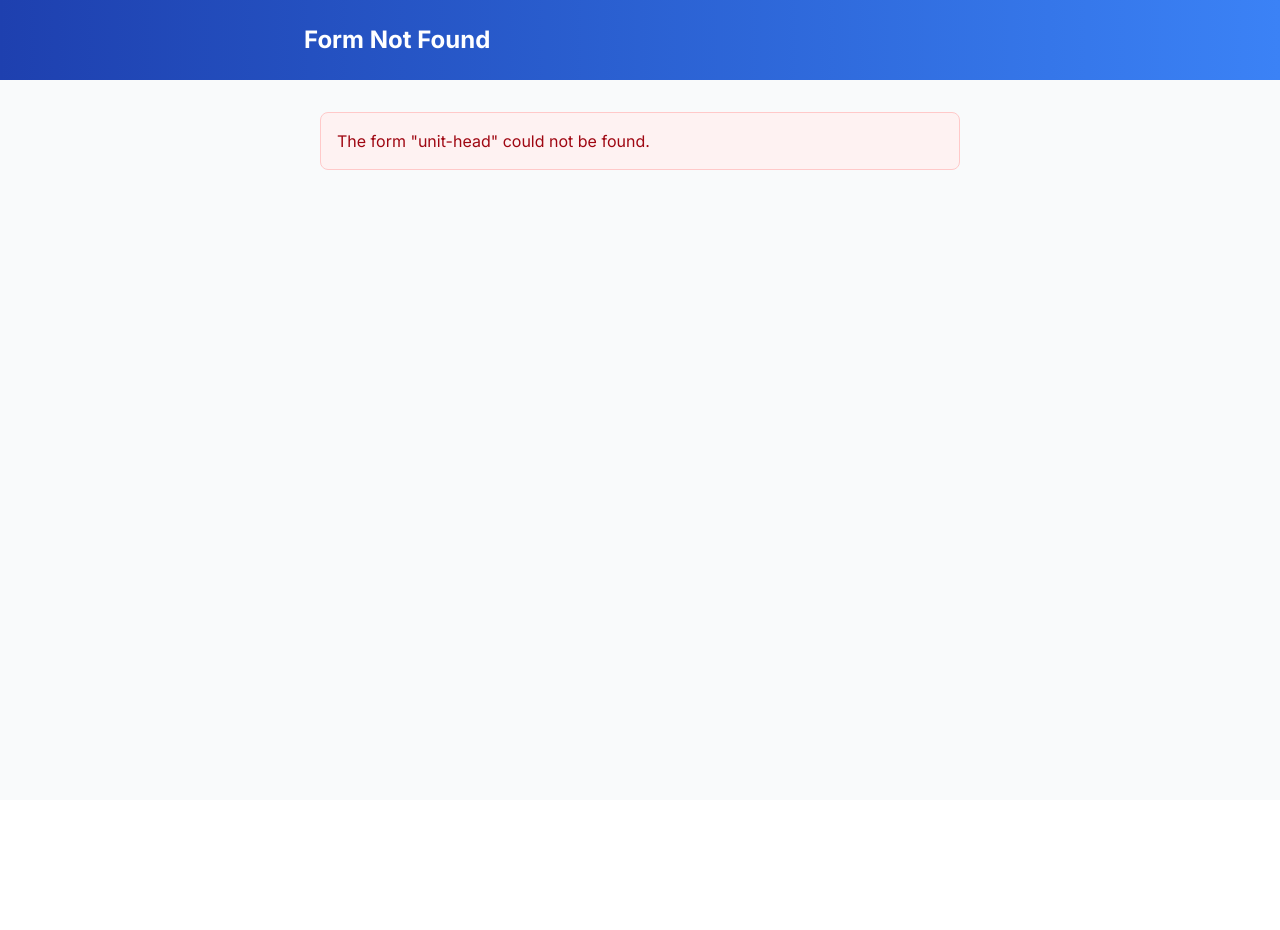
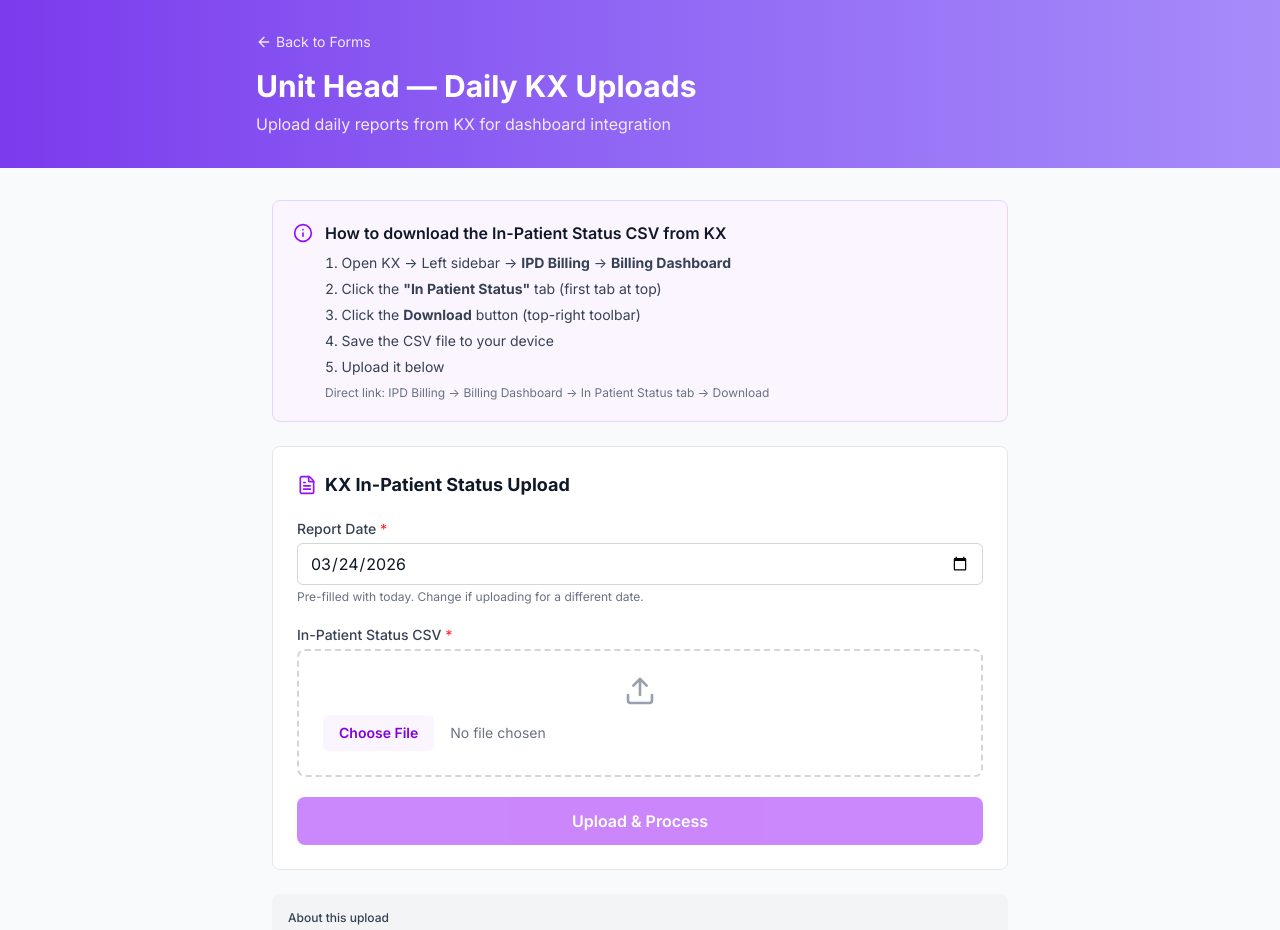
Before and after one commit to vinaybhardwaj-commits/EHRC-Daily-Dash, a Next.js app: page /form/unit-head in a window 1280 px wide. Before the commit this address had no page. Shown: the top 930 px of the page. Before the commit the page ends 800 px from the top, so only its background shows below. Built offline with nearby package versions, Linux system fonts and the light colour scheme.

Commit message:
Add Unit Head upload form for KX In-Patient Status CSV

```diff
--- /dev/null
+++ b/src/app/form/unit-head/page.tsx
@@ -0,0 +1,199 @@
+'use client';
+
+import { useState, useRef } from 'react';
+import Link from 'next/link';
+import { ArrowLeft, Upload, CheckCircle, AlertCircle, FileText, Info } from 'lucide-react';
+
+export default function UnitHeadUploadPage() {
+  const [file, setFile] = useState<File | null>(null);
+  const [date, setDate] = useState(() => {
+    const d = new Date();
+    return d.toISOString().split('T')[0];
+  });
+  const [status, setStatus] = useState<'idle' | 'uploading' | 'success' | 'error'>('idle');
+  const [result, setResult] = useState<Record<string, unknown> | null>(null);
+  const [errorMsg, setErrorMsg] = useState('');
+  const fileRef = useRef<HTMLInputElement>(null);
+
+  const handleSubmit = async (e: React.FormEvent) => {
+    e.preventDefault();
+    if (!file) return;
+
+    setStatus('uploading');
+    setErrorMsg('');
+    setResult(null);
+
+    try {
+      const formData = new FormData();
+      formData.append('file', file);
+      formData.append('date', date);
+
+      const resp = await fetch('/api/kx-upload', {
+        method: 'POST',
+        body: formData,
+      });
+
+      const data = await resp.json();
+
+      if (!resp.ok) {
+        throw new Error(data.error || 'Upload failed');
+      }
+
+      setResult(data);
+      setStatus('success');
+      setFile(null);
+      if (fileRef.current) fileRef.current.value = '';
+    } catch (err) {
+      setErrorMsg(err instanceof Error ? err.message : 'Upload failed');
+      setStatus('error');
+    }
+  };
+
+  const formatINR = (n: number) => {
+    if (n >= 10000000) return "`\u20B9${(n / 10000000).toFixed(2)} Cr`";
+    if (n >= 100000) return "`\u20B9${(n / 100000).toFixed(2)} L`";
+    if (n >= 1000) return "`\u20B9${(n / 1000).toFixed(1)} K`";
+    return "`\u20B9${n.toFixed(0)}`";
+  };
+
+  return (
+    <div className="min-h-screen bg-gray-50">
+      {/* Header */}
+      <div className="bg-gradient-to-r from-[#7c3aed] to-[#a78bfa] text-white py-8 px-4">
+        <div className="max-w-3xl mx-auto">
+          <Link href="/form" className="inline-flex items-center text-purple-100 hover:text-white mb-4 text-sm">
+            <ArrowLeft className="w-4 h-4 mr-1" /> Back to Forms
+          </Link>
+          <h1 className="text-3xl font-bold mb-2">Unit Head — Daily KX Uploads</h1>
+          <p className="text-purple-100">Upload daily reports from KX for dashboard integration</p>
+        </div>
+      </div>
+
+      <div className="max-w-3xl mx-auto px-4 py-8 space-y-6">
+        {/* KX Instructions */}
+        <div className="bg-purple-50 border border-purple-200 rounded-lg p-5">
+          <div className="flex items-start gap-3">
+            <Info className="w-5 h-5 text-purple-600 mt-0.5 flex-shrink-0" />
+            <div>
+              <h3 className="font-semibold text-gray-900 mb-2">How to download the In-Patient Status CSV from KX</h3>
+              <ol className="text-sm text-gray-700 space-y-1.5 list-decimal list-inside">
+                <li>Open KX → Left sidebar → <strong>IPD Billing</strong> → <strong>Billing Dashboard</strong></li>
+                <li>Click the <strong>&quot;In Patient Status&quot;</strong> tab (first tab at top)</li>
+                <li>Click the <strong>Download</strong> button (top-right toolbar)</li>
+                <li>Save the CSV file to your device</li>
+                <li>Upload it below</li>
+              </ol>
+              <p className="text-xs text-gray-500 mt-2">
+                Direct link: IPD Billing → Billing Dashboard → In Patient Status tab → Download
+              </p>
+            </div>
+          </div>
+        </div>
+
+        {/* Upload Form */}
+        <form onSubmit={handleSubmit} className="bg-white rounded-lg border border-gray-200 p-6 space-y-5">
+          <h2 className="text-lg font-bold text-gray-900 flex items-center gap-2">
+            <FileText className="w-5 h-5 text-purple-600" />
+            KX In-Patient Status Upload
+          </h2>
+
+          {/* Date Picker */}
+          <div>
+            <label className="block text-sm font-medium text-gray-700 mb-1">
+              Report Date <span className="text-red-500">*</span>
+            </label>
+            <input
+              type="date"
+              value={date}
+              onChange={(e) => setDate(e.target.value)}
+              required
+              className="w-full border border-gray-300 rounded-md px-3 py-2 text-gray-900 focus:ring-2 focus:ring-purple-500 focus:border-purple-500"
+            />
+            <p className="text-xs text-gray-500 mt-1">Pre-filled with today. Change if uploading for a different date.</p>
+          </div>
+
+          {/* File Upload */}
+          <div>
+            <label className="block text-sm font-medium text-gray-700 mb-1">
+              In-Patient Status CSV <span className="text-red-500">*</span>
+            </label>
+            <div className="border-2 border-dashed border-gray-300 rounded-lg p-6 text-center hover:border-purple-400 transition-colors">
+              <Upload className="w-8 h-8 text-gray-400 mx-auto mb-2" />
+              <input
+                ref={fileRef}
+                type="file"
+                accept=".csv"
+                onChange={(e) => setFile(e.target.files?.[0] || null)}
+                className="block w-full text-sm text-gray-500 file:mr-4 file:py-2 file:px-4 file:rounded-md file:border-0 file:text-sm file:font-semibold file:bg-purple-50 file:text-purple-700 hover:file:bg-purple-100"
+              />
+              {file && (
+                <p className="text-sm text-green-600 mt-2 font-medium">
+                  ✓ {file.name} ({(file.size / 1024).toFixed(1)} KB)
+                </p>
+              )}
+            </div>
+          </div>
+
+          {/* Submit */}
+          <button
+            type="submit"
+            disabled={!file || status === 'uploading'}
+            className="w-full bg-purple-600 text-white py-3 rounded-lg font-semibold hover:bg-purple-700 disabled:opacity-50 disabled:cursor-not-allowed transition-colors"
+          >
+            {status === 'uploading' ? 'Uploading & Processing...' : 'Upload & Process'}
+          </button>
+        </form>
+
+        {/* Success Result */}
+        {status === 'success' && result && (
+          <div className="bg-green-50 border border-green-200 rounded-lg p-5">
+            <div className="flex items-center gap-2 mb-3">
+              <CheckCircle className="w-5 h-5 text-green-600" />
+              <h3 className="font-semibold text-green-800">Upload Successful</h3>
+            </div>
+            <div className="grid grid-cols-2 md:grid-cols-4 gap-3 text-sm">
+              <div className="bg-white rounded-md p-3 text-center">
+                <div className="text-gray-500 text-xs">Patients</div>
+                <div className="text-lg font-bold text-gray-900">{(result as Record<string, unknown>).totalPatients as number}</div>
+              </div>
+              <div className="bg-white rounded-md p-3 text-center">
+                <div className="text-gray-500 text-xs">Total Bill</div>
+                <div className="text-lg font-bold text-gray-900">{formatINR((result as Record<string, unknown>).totalBillAmt as number)}</div>
+              </div>
+              <div className="bg-white rounded-md p-3 text-center">
+                <div className="text-gray-500 text-xs">Deposits</div>
+                <div className="text-lg font-bold text-gray-900">{formatINR((result as Record<string, unknown>).totalDepositAmt as number)}</div>
+              </div>
+              <div className="bg-white rounded-md p-3 text-center">
+                <div className="text-gray-500 text-xs">Net Due</div>
+                <div className="text-lg font-bold text-red-600">{formatINR((result as Record<string, unknown>).totalDueAmt as number)}</div>
+              </div>
+            </div>
+            <p className="text-xs text-green-700 mt-3">
+              Data saved for {(result as Record<string, unknown>).snapshotDate as string}. It will appear in the Finance dashboard.
+            </p>
+          </div>
+        )}
+
+        {/* Error */}
+        {status === 'error' && (
+          <div className="bg-red-50 border border-red-200 rounded-lg p-5">
+            <div className="flex items-center gap-2">
+              <AlertCircle className="w-5 h-5 text-red-600" />
+              <h3 className="font-semibold text-red-800">Upload Failed</h3>
+            </div>
+            <p className="text-sm text-red-700 mt-1">{errorMsg}</p>
+          </div>
+        )}
+
+        {/* Info Footer */}
+        <div className="bg-gray-100 rounded-lg p-4 text-xs text-gray-500">
+          <p className="font-medium text-gray-700 mb-1">About this upload</p>
+          <p>This uploads the KX In-Patient Status report and stores a daily snapshot of unbilled IP revenue data.
+             The data feeds into the Finance Daily Dashboard (IP Unbilled Revenue section) and the Finance Monthly Overview.
+             Re-uploading for the same date will replace the previous snapshot.</p>
+        </div>
+      </div>
+    </div>
+  );
+}
```
